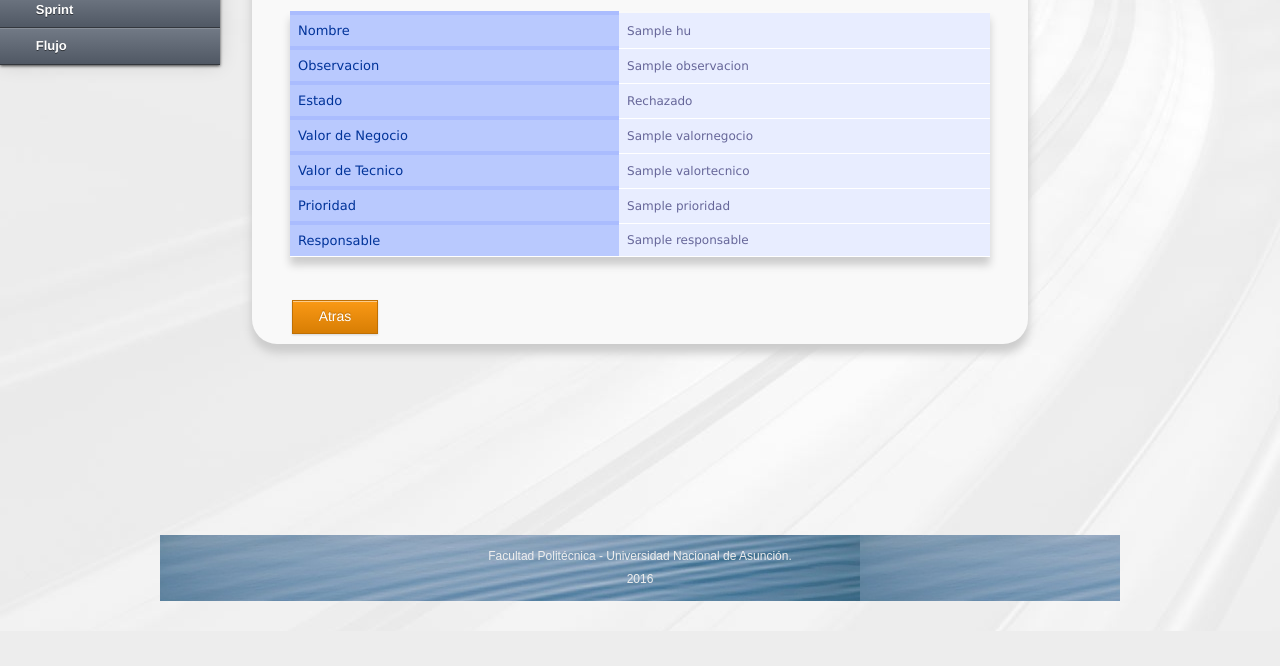
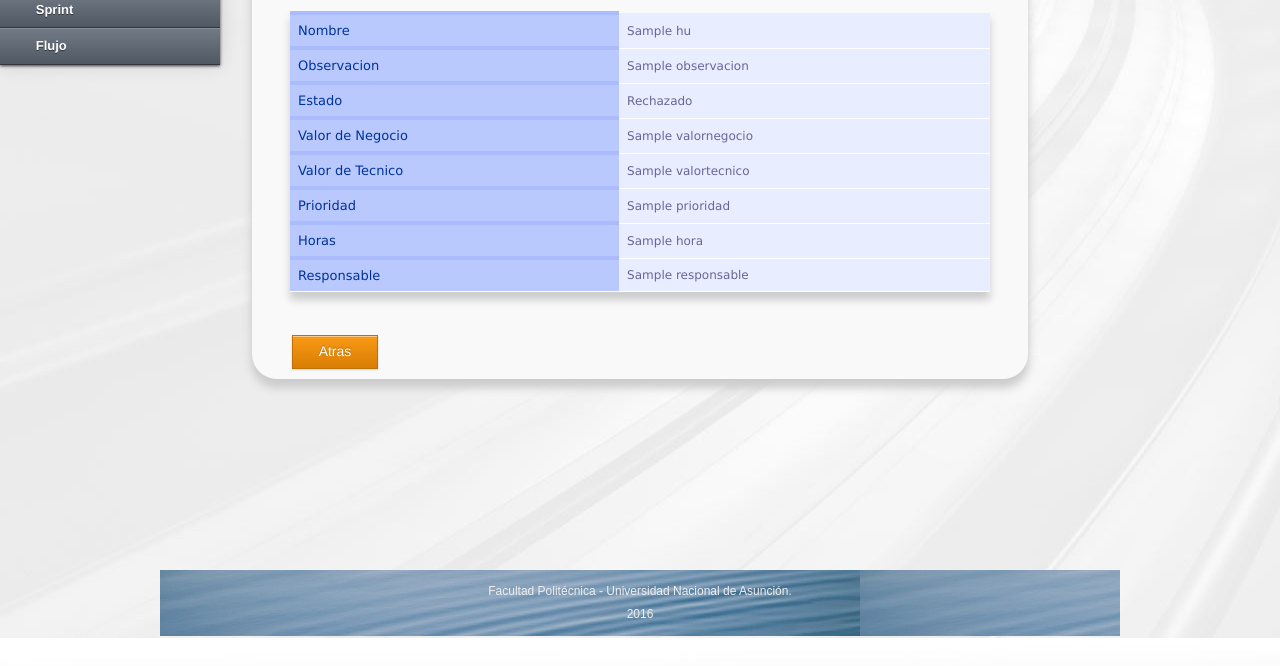
Before and after one commit to sagasilver/gestorproject1, a Django app: template demo/templates/detalle_hu.html in a window 1280 px wide. Shown: the part 205-871 px from the top of the page. Before the commit the page ends 806 px from the top, so only its background shows below. Run offline with Django 3.2, Linux system fonts and the light colour scheme; the template is opened without the code that fills it: most values are stand-ins (such as "Sample title", 1, 10 or a date in 2020); some libraries are stand-ins or nearby versions.

Commit message:
actualizacion template detalle_hu

```diff
--- a/demo/templates/detalle_hu.html
+++ b/demo/templates/detalle_hu.html
@@ -105,6 +105,11 @@
                             <td>{{hu.prioridad}}</td>
 
             </tr>
+             <tr>
+                       <th>Horas</th>
+                            <td>{{hu.hora}}</td>
+
+            </tr>
             <tr>
 
                         <th>Responsable</th>
```
